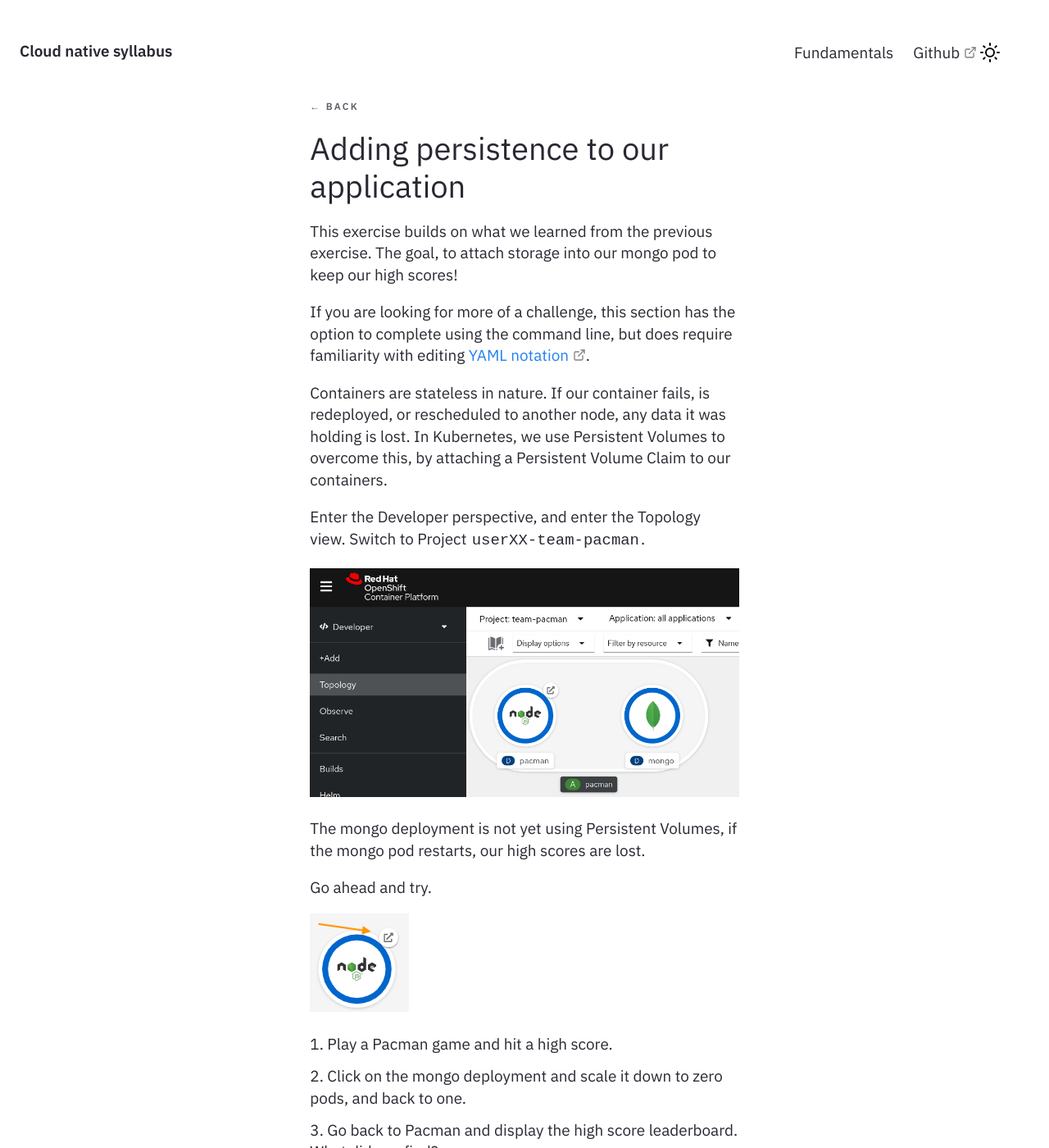
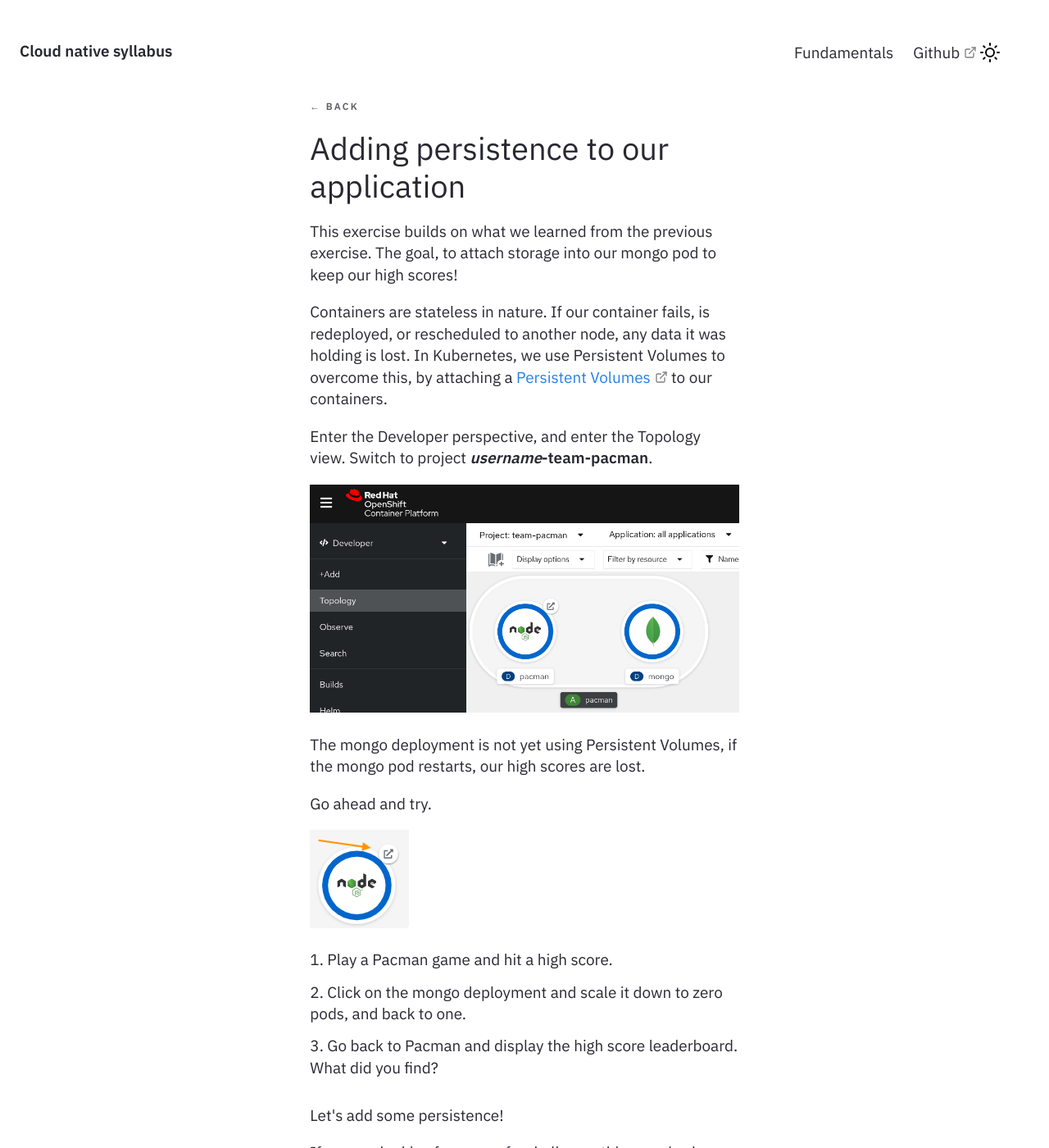
Before and after one commit to lijcam/lijcam.github.io, a Jekyll site: the page built from _lessons/adding persistence to our application.md, in a window 1280 px wide and 1400 px high. Shown: the whole window at 82% size. Built offline with Jekyll 4.4.1, drawn with Linux system fonts in a browser that asks for light colours; some of the changed text lies outside the part shown.

Commit message:
Minor language changes

```diff
--- a/_lessons/adding persistence to our application.md
+++ b/_lessons/adding persistence to our application.md
@@ -6,11 +6,9 @@ track : 3
 
 This exercise builds on what we learned from the previous exercise. The goal, to attach storage into our mongo pod to keep our high scores!
 
-If you are looking for more of a challenge, this section has the option to complete using the command line, but does require familiarity with editing [YAML notation](https://en.wikipedia.org/wiki/YAML).
+Containers are stateless in nature. If our container fails, is redeployed, or rescheduled to another node, any data it was holding is lost. In Kubernetes, we use Persistent Volumes to overcome this, by attaching a [Persistent Volumes](https://kubernetes.io/docs/concepts/storage/persistent-volumes "Kubernetes documentation") to our containers.
 
-Containers are stateless in nature. If our container fails, is redeployed, or rescheduled to another node, any data it was holding is lost. In Kubernetes, we use Persistent Volumes to overcome this, by attaching a Persistent Volume Claim to our containers.
-
-Enter the Developer perspective, and enter the Topology view. Switch to Project `userXX-team-pacman`.
+Enter the Developer perspective, and enter the Topology view. Switch to project **_username_-team-pacman**.
 
 ![deploy-mongo-pacman](../assets/img/deploy-mongo-pacman.png)
 
```
Also changed, not shown: other parts of _lessons/adding persistence to our application.md (+3 -1 lines), _lessons/deploy applications using the openshift console.md (+3 -3 lines).
